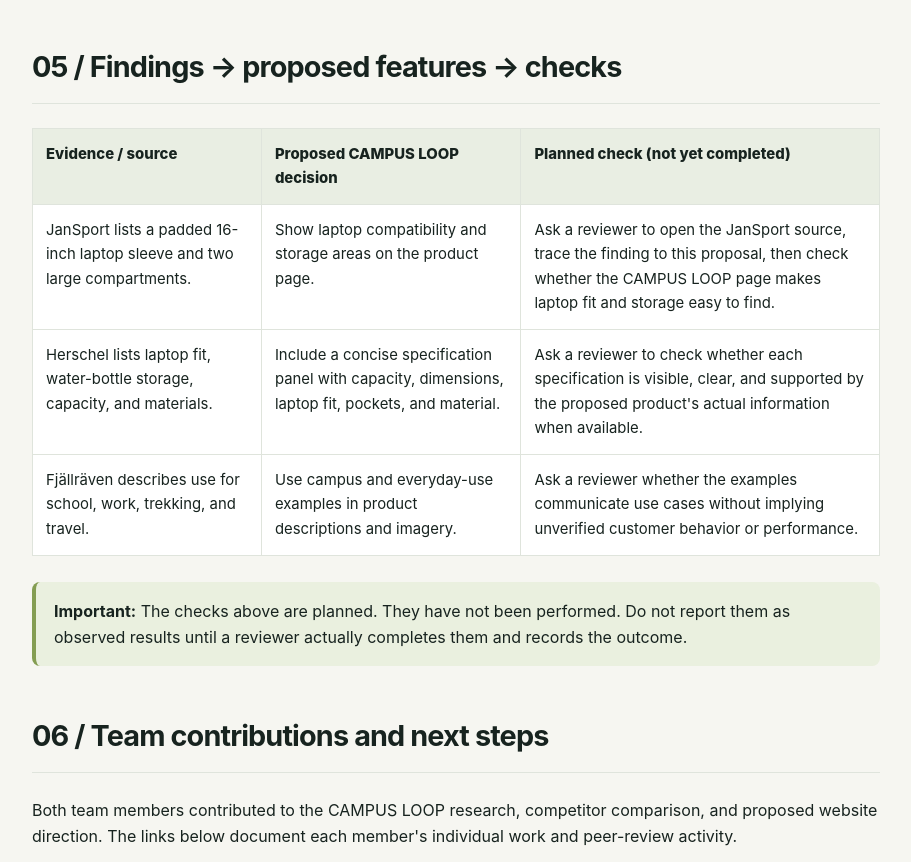
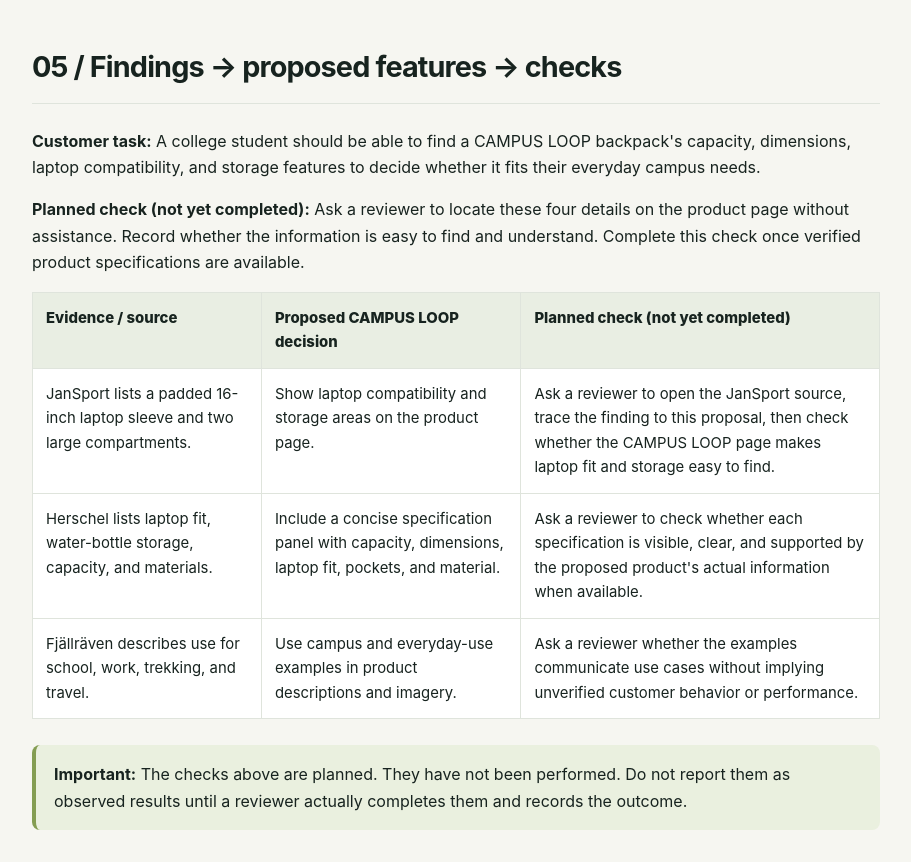
Before and after one commit to mfnu906-ship-it/is117-group-business, a plain HTML site: page research.html in a window 1280 px wide. Shown: the part 3703-4565 px from the top of the page, without its empty margins (184-1095 px from the left). Drawn offline with Linux system fonts and the light colour scheme.

Commit message:
Add specific CAMPUS LOOP customer task and planned check
Added customer task and planned check details for product page review.

```diff
--- a/research.html
+++ b/research.html
@@ -90,6 +90,9 @@
 
     <section>
       <h2>05 / Findings → proposed features → checks</h2>
+      <p><strong>Customer task:</strong> A college student should be able to find a CAMPUS LOOP backpack's capacity, dimensions, laptop compatibility, and storage features to decide whether it fits their everyday campus needs.</p>
+
+<p><strong>Planned check (not yet completed):</strong> Ask a reviewer to locate these four details on the product page without assistance. Record whether the information is easy to find and understand. Complete this check once verified product specifications are available.</p>
       <div class="table-wrap"><table>
         <thead><tr><th>Evidence / source</th><th>Proposed CAMPUS LOOP decision</th><th>Planned check (not yet completed)</th></tr></thead>
         <tbody>
```
